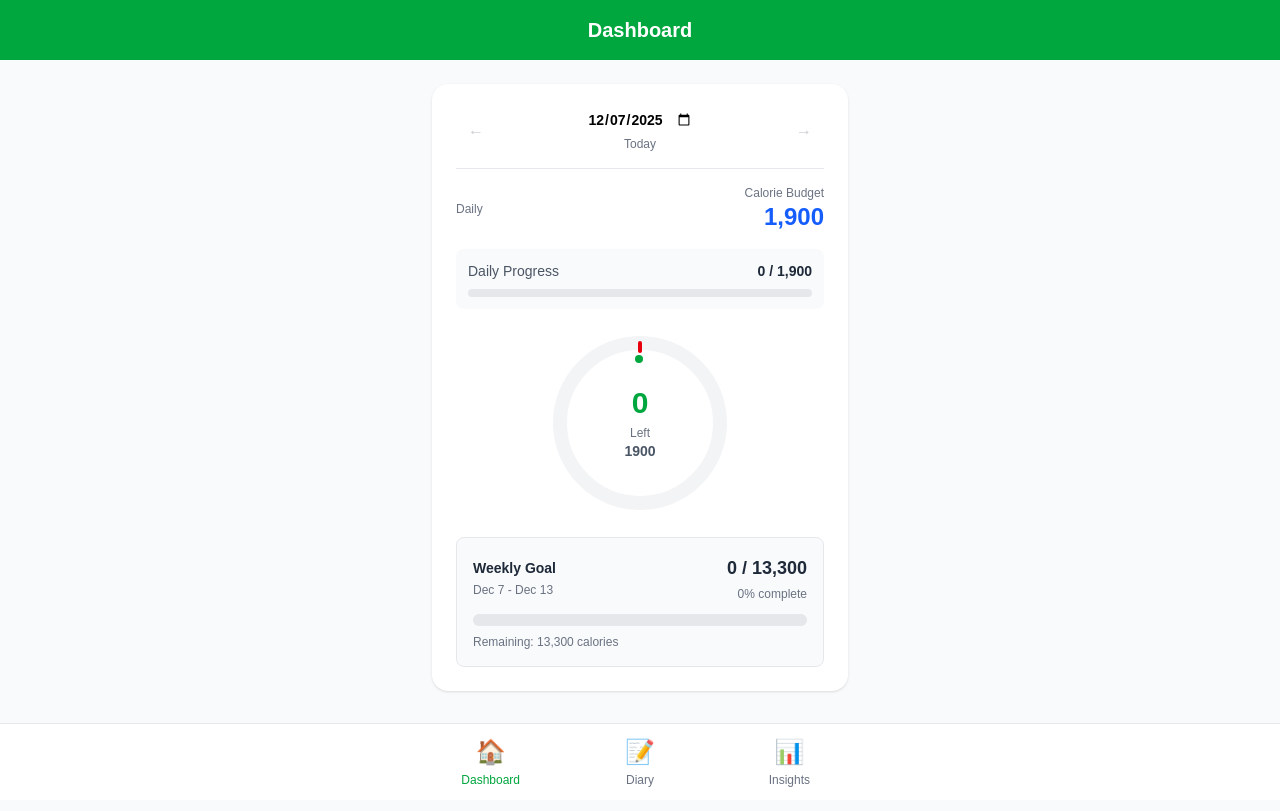
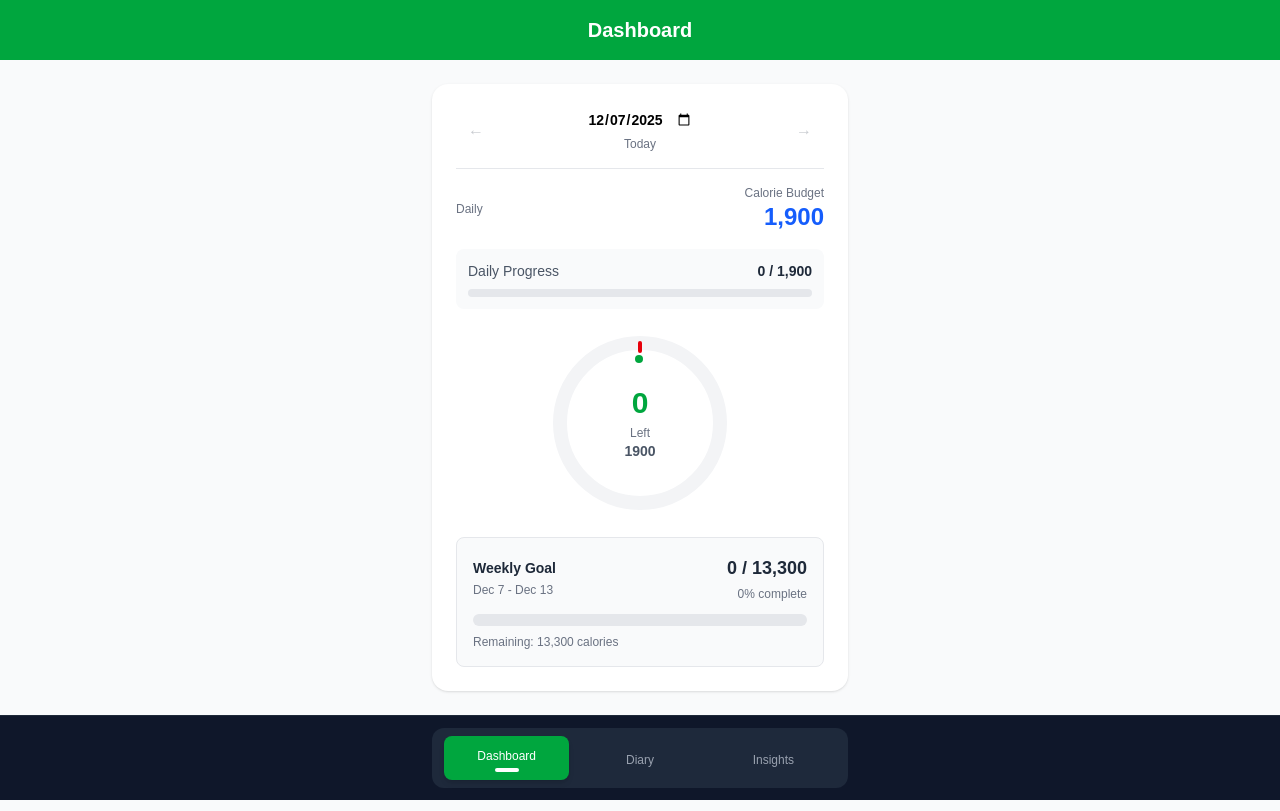
Before and after one commit to Islam-amara1/foodvault, a Next.js app: page / in a window 1280 px wide. Built offline with nearby package versions, Linux system fonts and the light colour scheme.

Commit message:
added better UI for the nav bar

```diff
--- a/package.json
+++ b/package.json
@@ -10,14 +10,17 @@
   },
   "dependencies": {
     "chart.js": "^4.5.1",
+    "framer-motion": "^12.23.25",
     "next": "16.0.7",
     "react": "19.2.0",
     "react-chartjs-2": "^5.3.1",
-    "react-dom": "19.2.0"
+    "react-dom": "19.2.0",
+    "react-icons": "^5.5.0"
   },
   "devDependencies": {
     "@tailwindcss/postcss": "^4",
     "babel-plugin-react-compiler": "1.0.0",
+    "daisyui": "^5.5.8",
     "eslint": "^9",
     "eslint-config-next": "16.0.7",
     "tailwindcss": "^4"
--- a/src/components/BottomNav.js
+++ b/src/components/BottomNav.js
@@ -1,31 +1,41 @@
-'use client';
-
-import { useState } from 'react';
+import { FiHome, FiBookOpen, FiBarChart2 } from "react-icons/fi";
+import { motion } from "framer-motion";
 
 export default function BottomNav({ activeTab, onTabChange }) {
   const tabs = [
-        { id: 'dashboard', label: 'Dashboard', icon: '🏠' },
-        { id: 'diary', label: 'Diary', icon: '📝' },
-        { id: 'insights', label: 'Insights', icon: '📊' },
+    { id: "dashboard", label: "Dashboard", Icon: FiHome },
+    { id: "diary", label: "Diary", Icon: FiBookOpen },   // Change label HERE
+    { id: "insights", label: "Insights", Icon: FiBarChart2 },
   ];
 
 return (
-        <div className="fixed bottom-0 left-0 right-0 bg-white dark:bg-gray-800 border-t border-gray-200 dark:border-gray-700 z-50">
-            <div className="max-w-md mx-auto flex justify-around">
+  <div className="fixed bottom-0 left-0 right-0 z-50 bg-[#0f172a] border-t border-gray-800">
+    <div className="max-w-md mx-auto px-4 py-3">
+      <div className="flex justify-between items-center bg-[#1e293b] rounded-xl p-2">
+
         {tabs.map((tab) => (
           <button
             key={tab.id}
             onClick={() => onTabChange(tab.id)}
-                        className={`flex-1 py-3 px-4 flex flex-col items-center justify-center transition-colors ${activeTab === tab.id
-                                ? 'text-green-600 dark:text-green-400'
-                                : 'text-gray-500 dark:text-gray-400 hover:text-gray-700 dark:hover:text-gray-300'
+            className={`flex-1 flex flex-col items-center justify-center py-2 mx-1 rounded-lg transition-all
+            ${
+              activeTab === tab.id
+                ? "bg-green-600 text-white shadow-md"
+                : "text-gray-400 hover:text-white"
             }`}
           >
-                        <span className="text-2xl mb-1">{tab.icon}</span>
-                        <span className="text-xs font-medium">{tab.label}</span>
+            <span className="text-xl">{tab.icon}</span>
+            <span className="text-xs mt-1">{tab.label}</span>
+
+            {/* Small indicator line ONLY for active */}
+            {activeTab === tab.id && (
+              <span className="block w-6 h-1 bg-white rounded-full mt-1"></span>
+            )}
           </button>
         ))}
+
       </div>
     </div>
-    );
+  </div>
+)
 }
```
Also changed, not shown: src/components/AddEntryForm.js (line endings or trailing spaces), 1 other file (tests, documents, lock files or other folders). Lines whose indentation alone changed are shown as unchanged.
